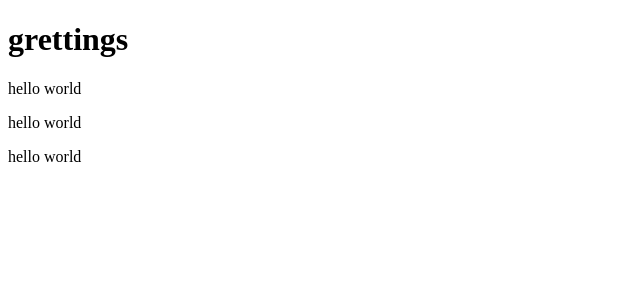
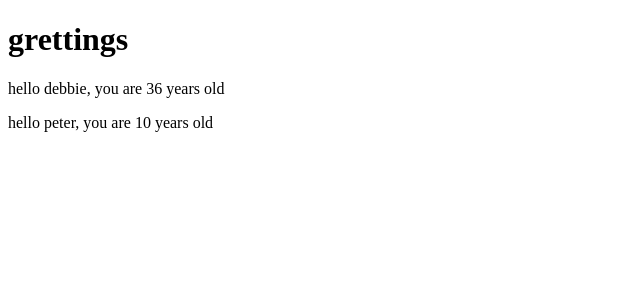
Before and after one commit to debbiezhu/fullstackopenStudy, a React (Vite) app in the folder part1/: page / in a window 1280 px wide. Shown: the top 300 px of the page, without its empty margins (0-640 px from the left). Built offline with nearby package versions, Linux system fonts and the light colour scheme.

Commit message:
fin props

```diff
--- a/part1/src/App.jsx
+++ b/part1/src/App.jsx
@@ -1,18 +1,20 @@
-const Hello = () => {
+const Hello = (props) => {
+  console.log(props)
   return (
     <div>
-      <p>hello world</p>
+      <p>hello {props.name}, you are {props.age} years old</p>
     </div>
   )
 }
 
 const App = () => {
+  const name='peter'
+  const age=10
   return (
     <div>
       <h1>grettings</h1>
-      <Hello />
-      <Hello />
-      <Hello />
+      <Hello name='debbie' age={26+10} />
+      <Hello name={name} age={age} />
     </div>
   )
 }
```
Also changed, not shown: 1 other file (tests, documents, lock files or other folders).
